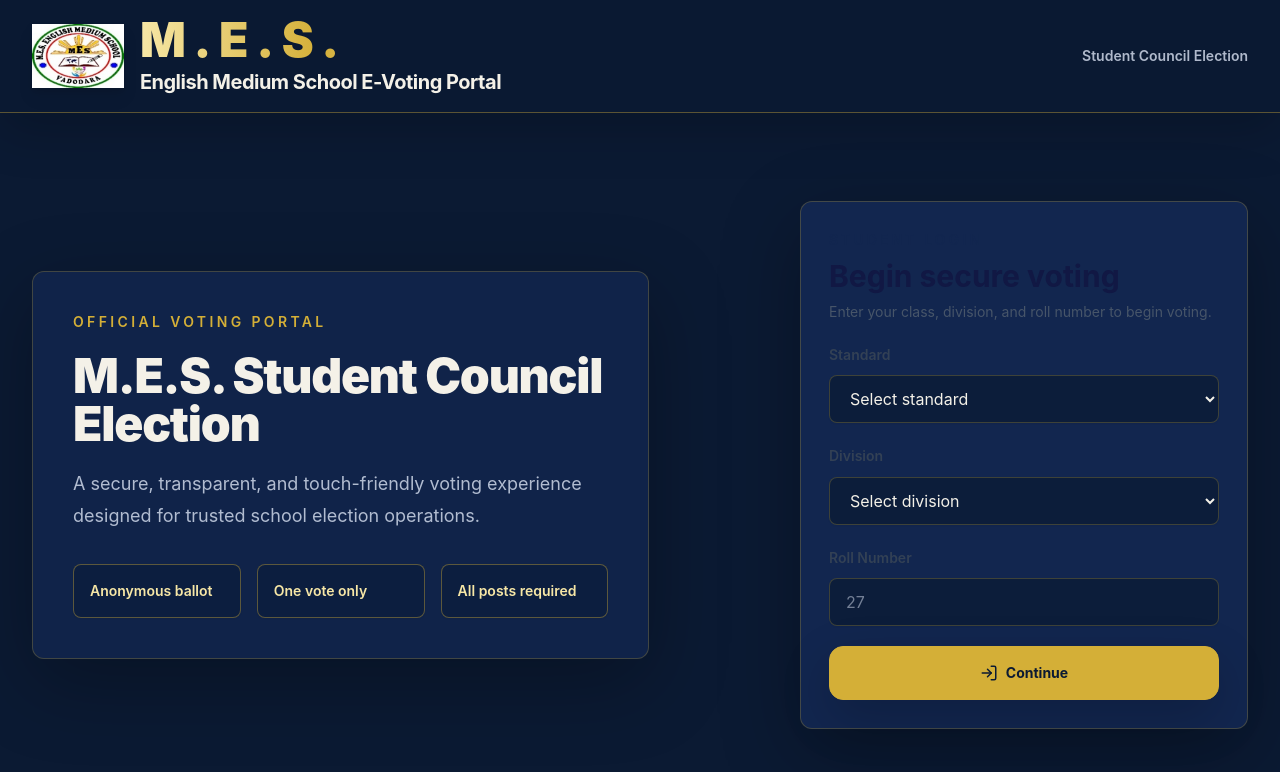
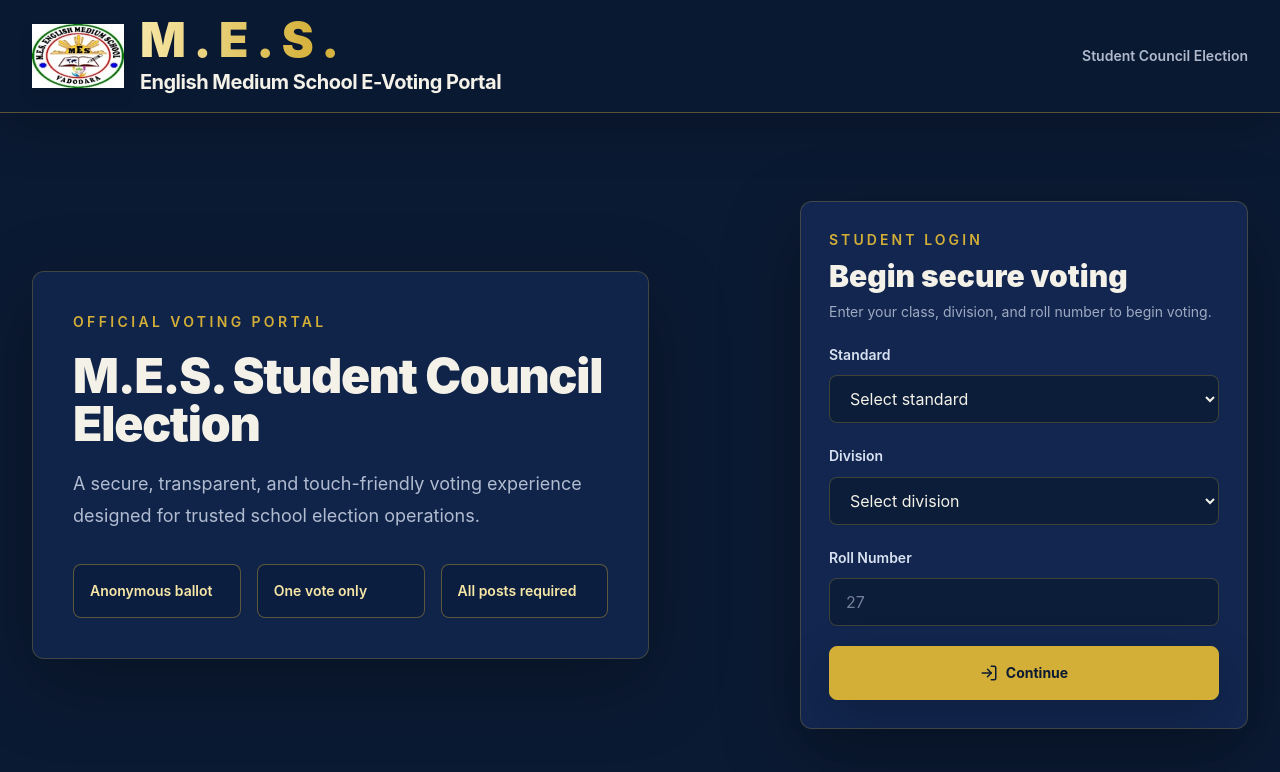
Before and after one commit to Harishmunshi/E-Voting-System, a Next.js app: page / in a window 1280 px wide. Shown: the top 772 px of the page. Built offline with nearby package versions, Linux system fonts and the light colour scheme.

Commit message:
Restyle student login for dark theme

```diff
--- a/src/components/student-login.tsx
+++ b/src/components/student-login.tsx
@@ -43,30 +43,30 @@ export function StudentLogin() {
     <Card className="w-full max-w-md p-7">
       <form className="space-y-5" onSubmit={onSubmit}>
         <div>
-          <p className="text-sm font-semibold uppercase tracking-[0.22em] text-maroon-600">Student Login</p>
-          <h2 className="mt-2 text-3xl font-bold text-[#111844]">Begin secure voting</h2>
-          <p className="mt-2 text-sm text-slate-600">Enter your class, division, and roll number to begin voting.</p>
+          <p className="text-sm font-semibold uppercase tracking-[0.22em] text-gold-500">Student Login</p>
+          <h2 className="mt-2 text-3xl font-black text-maroon-50">Begin secure voting</h2>
+          <p className="mt-2 text-sm text-maroon-100/70">Enter your class, division, and roll number to begin voting.</p>
         </div>
         <label className="block space-y-2">
-          <span className="text-sm font-semibold text-slate-700">Standard</span>
+          <span className="text-sm font-semibold text-maroon-100">Standard</span>
           <Select name="standard" required defaultValue="">
             <option value="" disabled>Select standard</option>
             {STANDARDS.map((standard) => <option key={standard}>{standard}</option>)}
           </Select>
         </label>
         <label className="block space-y-2">
-          <span className="text-sm font-semibold text-slate-700">Division</span>
+          <span className="text-sm font-semibold text-maroon-100">Division</span>
           <Select name="division" required defaultValue="">
             <option value="" disabled>Select division</option>
             {DIVISIONS.map((division) => <option key={division}>{division}</option>)}
           </Select>
         </label>
         <label className="block space-y-2">
-          <span className="text-sm font-semibold text-slate-700">Roll Number</span>
+          <span className="text-sm font-semibold text-maroon-100">Roll Number</span>
           <Input name="rollNumber" type="number" min={1} max={999} required placeholder="27" />
         </label>
-        {error ? <p className="rounded-xl bg-red-50 px-4 py-3 text-sm font-semibold text-red-700">{error}</p> : null}
-        <Button className="h-[54px] w-full rounded-[14px]" disabled={loading}>
+        {error ? <p className="rounded-lg bg-red-500/15 px-4 py-3 text-sm font-semibold text-red-200">{error}</p> : null}
+        <Button className="h-[54px] w-full" disabled={loading}>
           <LogIn size={18} aria-hidden="true" />
           {loading ? "Checking..." : "Continue"}
         </Button>
```
